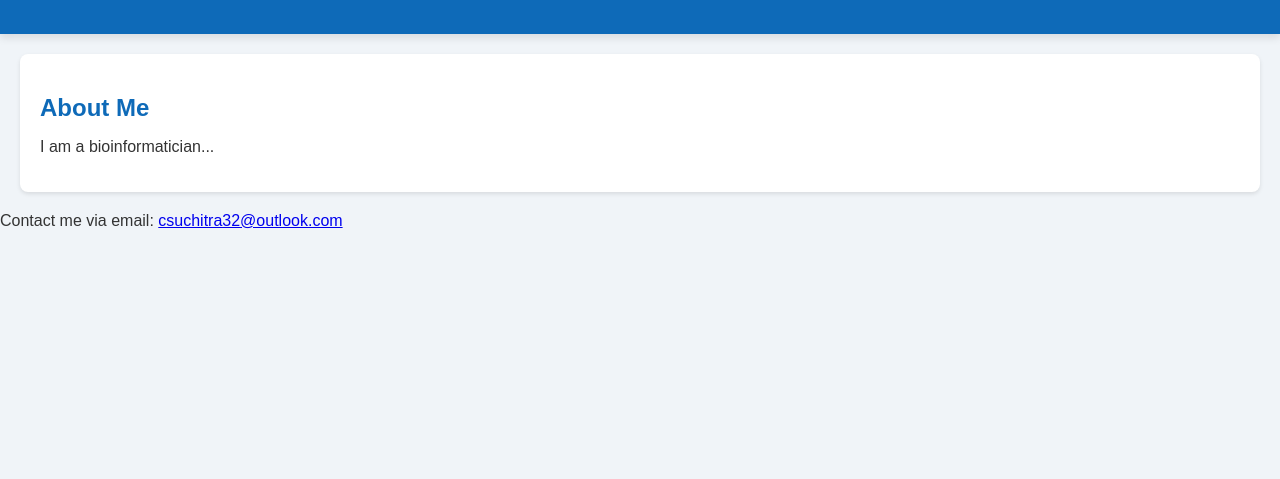
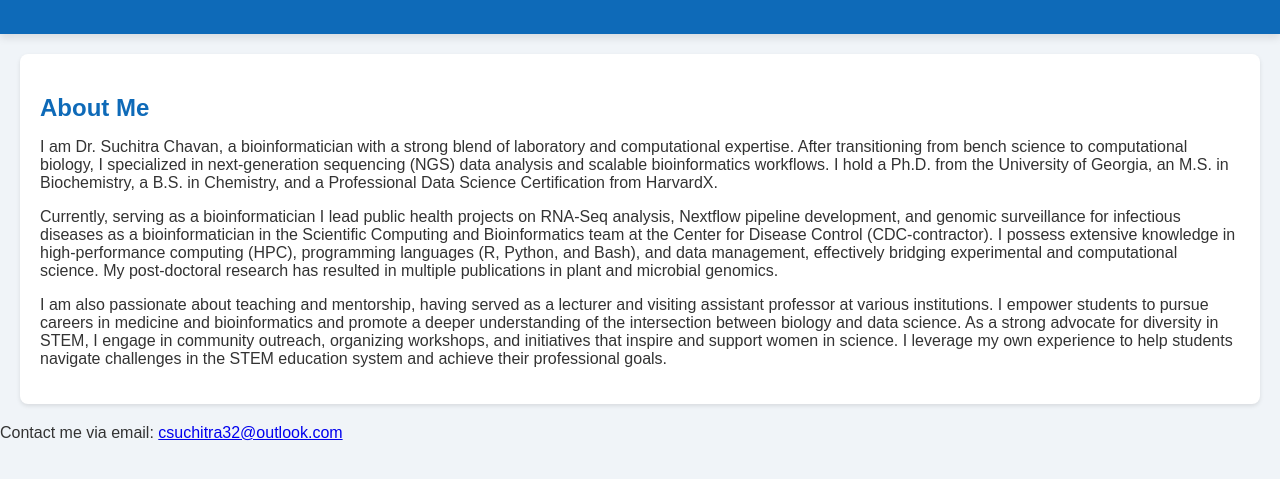
Before and after one commit to schavan023/suchitrachavan.github.io, a plain HTML site: page about.html in a window 1280 px wide. Shown: the part 123-602 px from the top of the page. Drawn offline with Linux system fonts and the light colour scheme.

Commit message:
Update about.html

```diff
--- a/about.html
+++ b/about.html
@@ -25,7 +25,9 @@
 
     <section>
         <h2>About Me</h2>
-        <p>I am a bioinformatician...</p>
+        <p>I am Dr. Suchitra Chavan, a bioinformatician with a strong blend of laboratory and computational expertise. After transitioning from bench science to computational biology, I specialized in next-generation sequencing (NGS) data analysis and scalable bioinformatics workflows. I hold a Ph.D. from the University of Georgia, an M.S. in Biochemistry, a B.S. in Chemistry, and a Professional Data Science Certification from HarvardX. </p>
+        <p>Currently, serving as a bioinformatician I lead public health projects on RNA-Seq analysis, Nextflow pipeline development, and genomic surveillance for infectious diseases as a bioinformatician in the Scientific Computing and Bioinformatics team at the Center for Disease Control (CDC-contractor). I possess extensive knowledge in high-performance computing (HPC), programming languages (R, Python, and Bash), and data management, effectively bridging experimental and computational science. My post-doctoral research has resulted in multiple publications in plant and microbial genomics. </p>
+        <p>I am also passionate about teaching and mentorship, having served as a lecturer and visiting assistant professor at various institutions. I empower students to pursue careers in medicine and bioinformatics and promote a deeper understanding of the intersection between biology and data science. As a strong advocate for diversity in STEM, I engage in community outreach, organizing workshops, and initiatives that inspire and support women in science. I leverage my own experience to help students navigate challenges in the STEM education system and achieve their professional goals.</p>
     </section>
 
     <footer>
```
